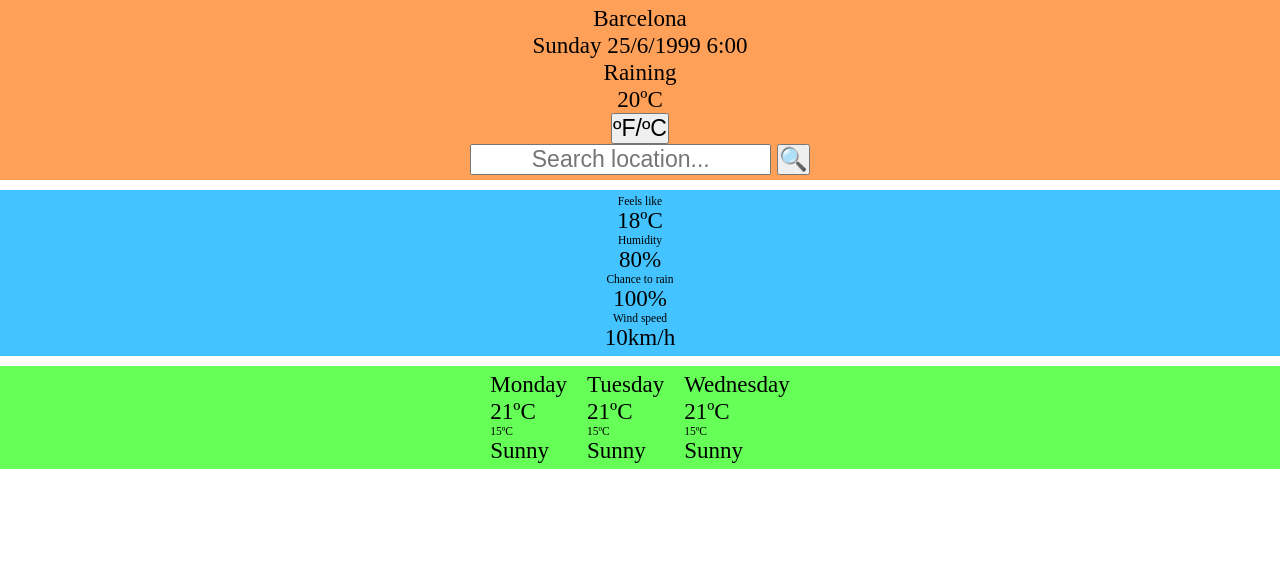
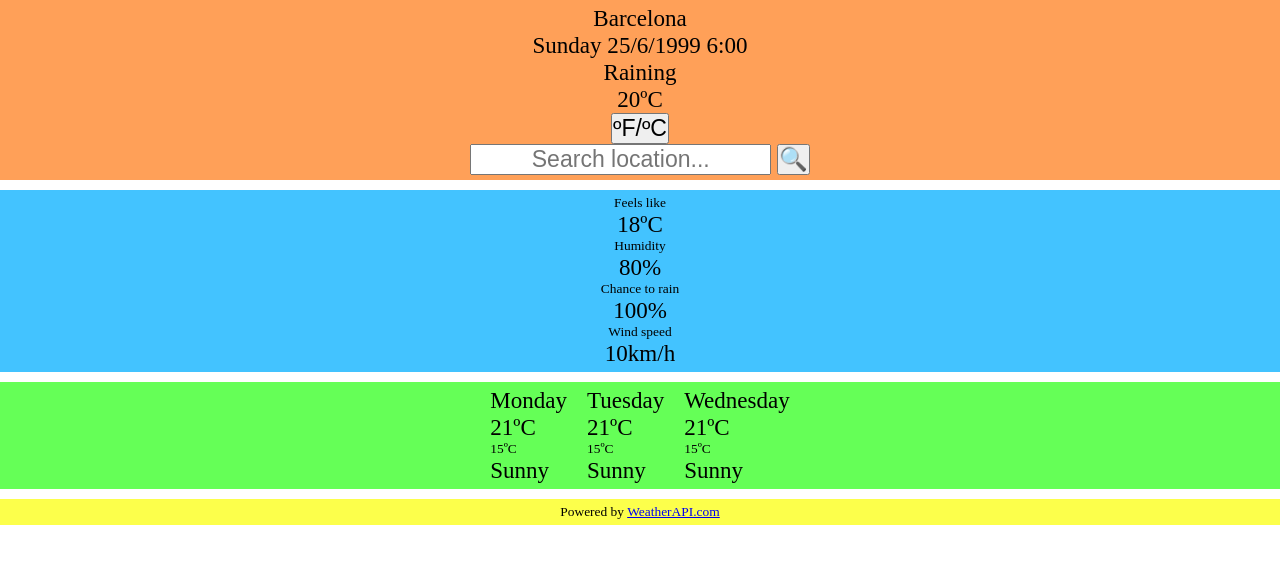
Before and after one commit to miguelruizc/odin-weather-app, a plain HTML site: page index.html in a window 1280 px wide. Drawn offline with Linux system fonts and the light colour scheme.

Commit message:
Add footer

```diff
--- a/index.html
+++ b/index.html
@@ -58,6 +58,9 @@
                 <div class="forecastWeather">Sunny</div>
             </div>
         </div>
+        <div class="APILinkBack">
+            Powered by <a href="https://www.weatherapi.com/" title="Free Weather API">WeatherAPI.com</a>
+        </div>
     </div>
 </body>
 </html>
--- a/index.js
+++ b/index.js
@@ -1 +1,8 @@
-console.log("hello javascript")
+async function fetchWeather(location) {
+    //call WeatherAPI to get the data from the specific location
+    // Request URL example: http://api.weatherapi.com/v1/current.json
+
+    //show data in console
+
+    //show data in dome
+}
--- a/style.css
+++ b/style.css
@@ -32,7 +32,7 @@
 }
 
 .dayAdditional > div :first-child {
-    font-size: 0.6rem;
+    font-size: 0.7rem;
 
 }
 
@@ -44,7 +44,7 @@
 }
 
 .forecastTemperatureMin {
-    font-size: 0.6rem;
+    font-size: 0.7rem;
 }
 
 p {
@@ -54,3 +54,14 @@ p {
 input {
     text-align: center;
 }
+
+.APILinkBack,
+.APILinkBack *
+{
+    text-align: center;
+    font-size: 0.7rem;
+}
+
+.APILinkBack {
+    background-color: #fcff4b;
+}
```
